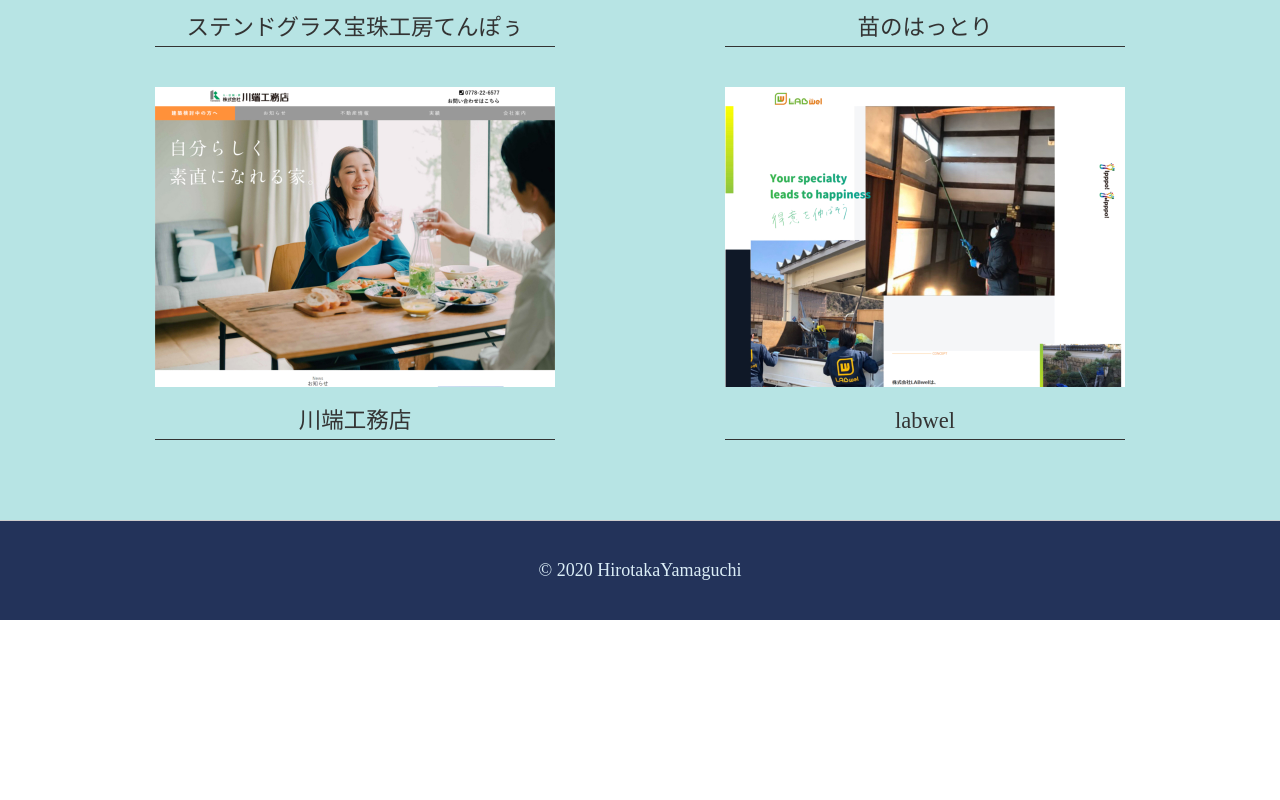
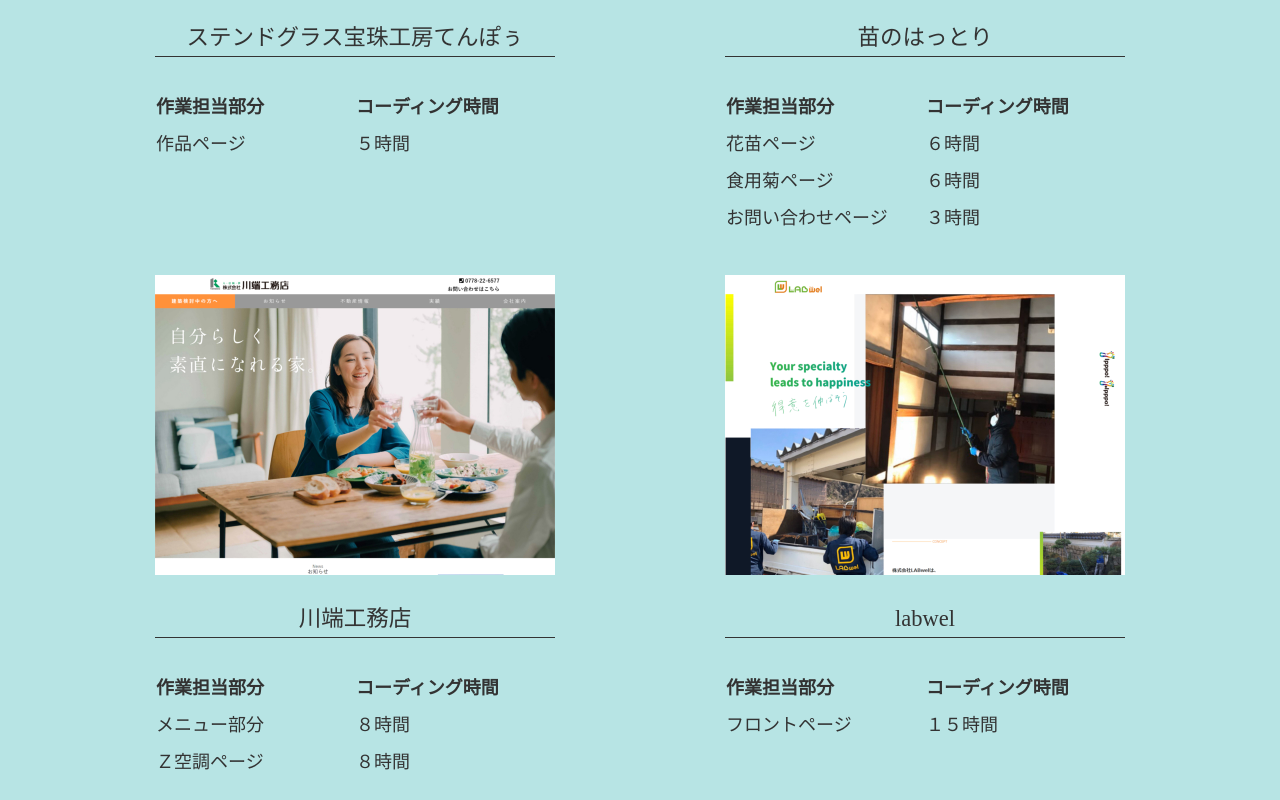
Before and after one commit to yamaguchi371/portfolio, a plain HTML site: page index.html in a window 1280 px wide. Shown: the part 1640-2440 px from the top of the page. Before the commit the page ends 2260 px from the top, so only its background shows below. Drawn offline with nearby package versions, Linux system fonts and the light colour scheme.

Commit message:
１２日更新

```diff
--- a/css/main.css
+++ b/css/main.css
@@ -267,10 +267,28 @@ section {
 
 .work-image-title {
     max-width: 400px;
-    margin: 2rem auto 3rem;
+    margin: 3rem auto 3rem;
     padding-bottom: 5px;
     font-family: "Noto Serif JP", "游明朝", Yu Mincho,"Hiragino Mincho ProN W3", "Hiragino Mincho ProN", "HG明朝E", "MS P明朝", "MS明朝", serif;
     border-bottom: 1px solid #333333;
+}
+
+.work-table {
+  margin: auto auto;
+  max-width: 400px;
+  text-align: left;
+}
+
+.work-table th {
+  width: 400px;
+  padding-top: 5px;
+  padding-bottom: 5px;
+}
+
+.work-table td {
+  width: 400px;
+  padding-top: 5px;
+  padding-bottom: 5px;
 }
 
 /*---------------------------
--- a/index.html
+++ b/index.html
@@ -13,9 +13,9 @@
     <link href="https://fonts.googleapis.com/css2?family=Noto+Sans+JP:wght@300;500;900&family=Noto+Serif+JP:wght@400;700;900&display=swap" rel="stylesheet">
 </head>
 <body>
-    <div id="loading" class="load4">
+    <!-- <div id="loading" class="load4">
         <div class="loader"></div>
-    </div>
+    </div> -->
     <div class="wrapper">
         <header id="header" class="header">
             <h1>
@@ -52,37 +52,105 @@
                     <div class="row justify-content-between">
                         <h2 class="section-title col-12">Works</h2>
                         <h3 class="section-title-description col-12">制作実績</h3>
-                        <div class="text-center col-lg-6 col-md-6 col-sm-12 col-xs-12">
+                        <div class="text-center mb-5 col-lg-6 col-md-6 col-sm-12 col-xs-12">
                             <div class="work">
                                 <a href="http://kobotenpo.jp/" target="_blank">
                                     <div class="work-image work-image01"></div>
                                 </a>
                             </div>
                             <h4 class="work-image-title">ステンドグラス宝珠工房<br class="d-lg-none">てんぽぅ</h4>
+                            <table class="work-table">
+                                <thead>
+                                    <tr>
+                                        <th scope="col">作業担当部分</th>
+                                        <th scope="col">コーディング時間</th>
+                                    </tr>
+                                </thead>
+                                <tbody>
+                                    <tr>
+                                        <td>作品ページ</td>
+                                        <td>５時間</td>
+                                    </tr>
+                                </tbody>
+                            </table>
                         </div>
-                        <div class="text-center col-lg-6 col-md-6 col-sm-12 col-xs-12">
+                        <div class="text-center mb-5 col-lg-6 col-md-6 col-sm-12 col-xs-12">
                             <div class="work">
                                 <a href="https://naenohattori.com/" target="_blank">
                                     <div class="work-image work-image02"></div>
                                 </a>
                             </div>
                             <h4 class="work-image-title">苗のはっとり</h4>
+                            <table class="work-table">
+                                <thead>
+                                    <tr>
+                                        <th scope="col">作業担当部分</th>
+                                        <th scope="col">コーディング時間</th>
+                                    </tr>
+                                </thead>
+                                <tbody>
+                                    <tr>
+                                        <td>花苗ページ</td>
+                                        <td>６時間</td>
+                                    </tr>
+                                    <tr>
+                                        <td>食用菊ページ</td>
+                                        <td>６時間</td>
+                                    </tr>
+                                    <tr>
+                                        <td>お問い合わせページ</td>
+                                        <td>３時間</td>
+                                    </tr>
+                                </tbody>
+                            </table>
                         </div>
-                        <div class="text-center col-lg-6 col-md-6 col-sm-12 col-xs-12">
+                        <div class="text-center mb-5 col-lg-6 col-md-6 col-sm-12 col-xs-12">
                             <div class="work">
                                 <a href="https://www.kawabata-koumuten.com/" target="_blank">
                                     <div class="work-image work-image03"></div>
                                 </a>
                             </div>
                             <h4 class="work-image-title">川端工務店</h4>
+                            <table class="work-table">
+                                <thead>
+                                    <tr>
+                                        <th scope="col">作業担当部分</th>
+                                        <th scope="col">コーディング時間</th>
+                                    </tr>
+                                </thead>
+                                <tbody>
+                                    <tr>
+                                        <td>メニュー部分</td>
+                                        <td>８時間</td>
+                                    </tr>
+                                    <tr>
+                                        <td>Ｚ空調ページ</td>
+                                        <td>８時間</td>
+                                    </tr>
+                                </tbody>
+                            </table>
                         </div>
-                        <div class="text-center col-lg-6 col-md-6 col-sm-12 col-xs-12">
+                        <div class="text-center mb-5 col-lg-6 col-md-6 col-sm-12 col-xs-12">
                             <div class="work">
-                                <a href="">
+                                <a href="https://labwel.jp/" target="_blank">
                                     <div class="work-image work-image04"></div>
                                 </a>
                             </div>
                             <h4 class="work-image-title">labwel</h4>
+                            <table class="work-table">
+                                <thead>
+                                    <tr>
+                                        <th scope="col">作業担当部分</th>
+                                        <th scope="col">コーディング時間</th>
+                                    </tr>
+                                </thead>
+                                <tbody>
+                                    <tr>
+                                        <td>フロントページ</td>
+                                        <td>１５時間</td>
+                                    </tr>
+                                </tbody>
+                            </table>
                         </div>
                     </div>
                 </div>
```
